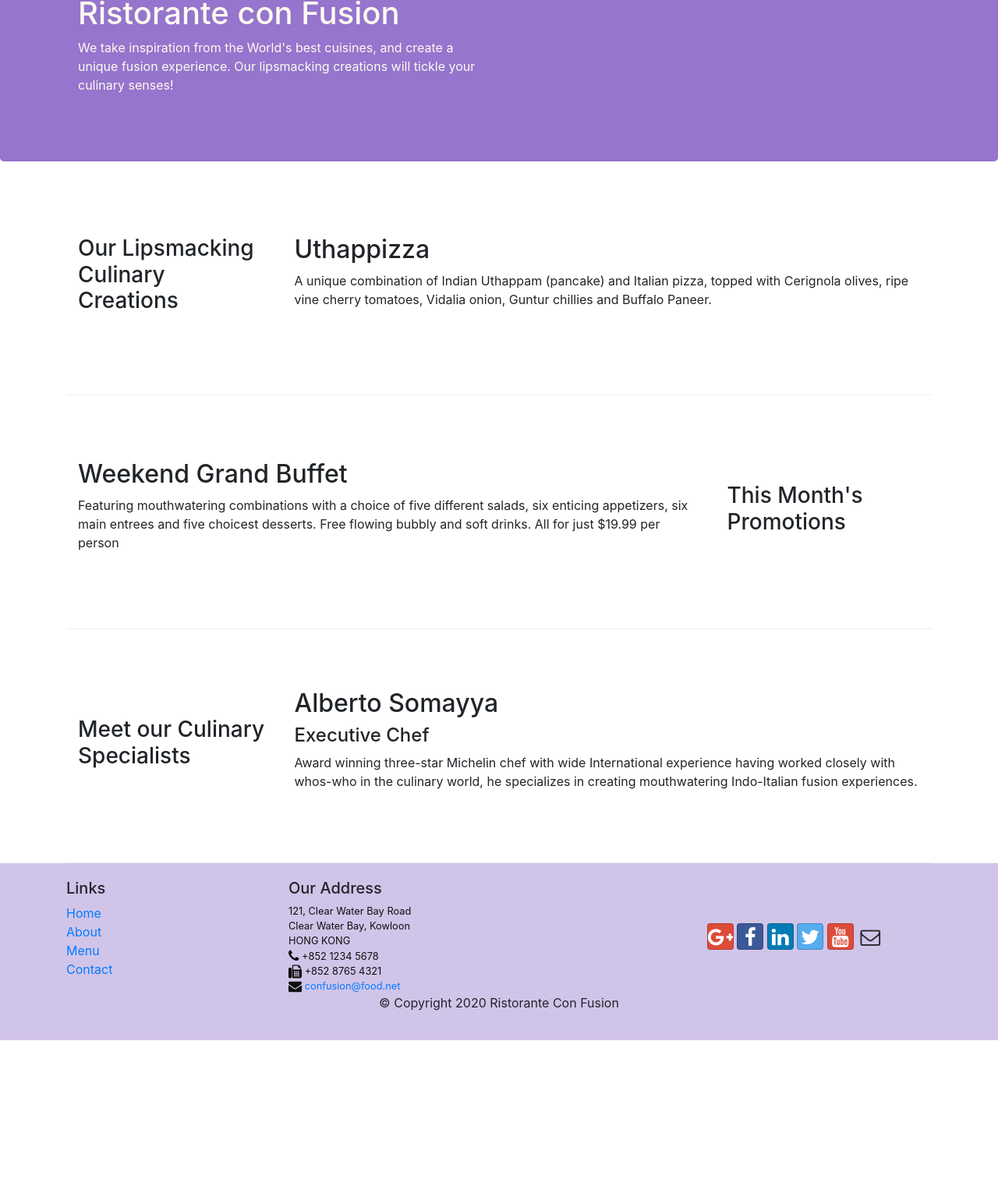
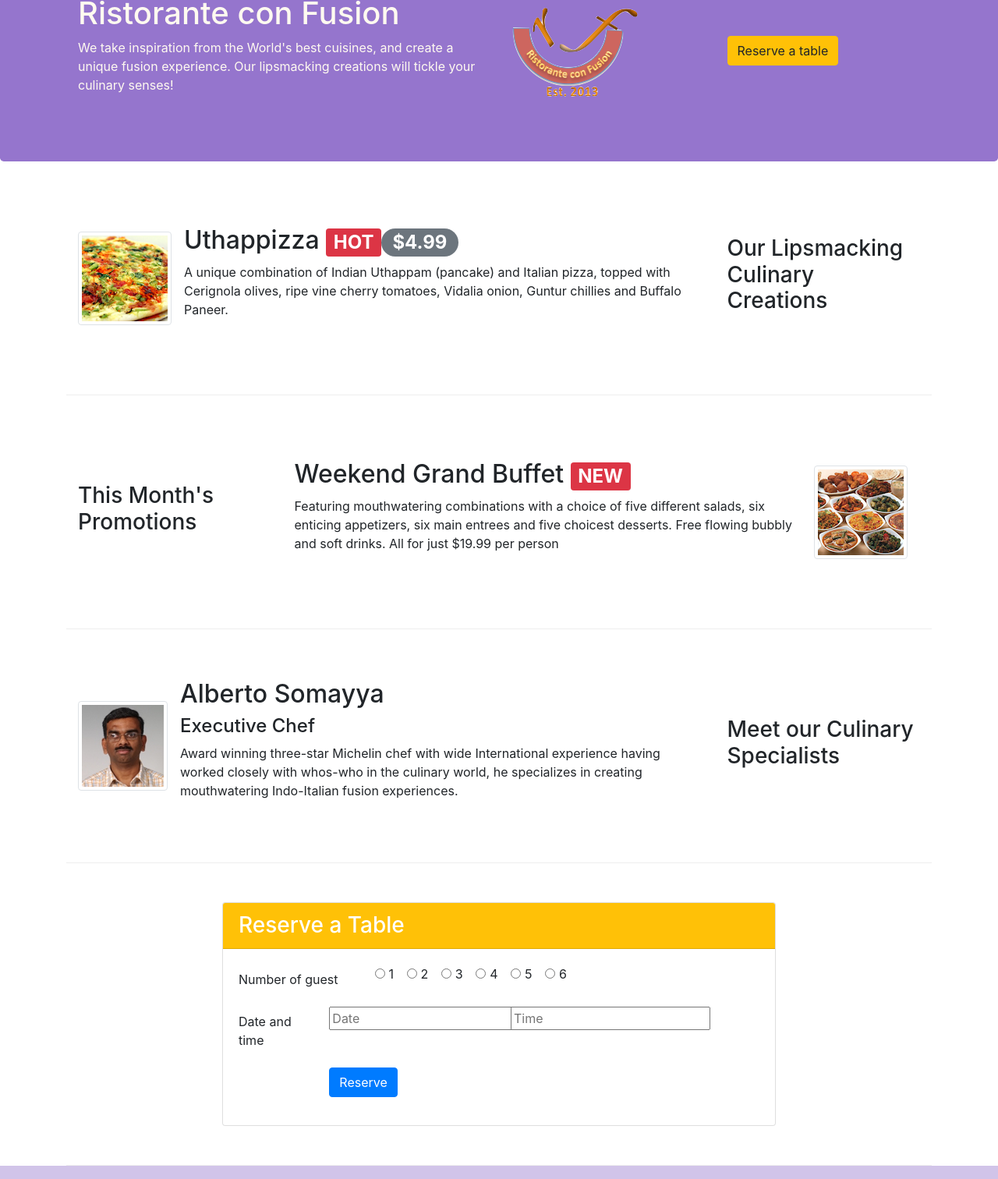
Before and after one commit to Rvranjan99/bootstrap4, a website: page index.html in a window 1280 px wide. Shown: the part 127-1639 px from the top of the page at 78% size. Before the commit the page ends 1461 px from the top, so only its background shows below. Drawn offline with nearby package versions, Linux system fonts and the light colour scheme.

Commit message:
assignment2

```diff
--- a/index.html
+++ b/index.html
@@ -22,7 +22,7 @@
             <button class="navbar-toggler" type="button" data-toggle="collapse" data-target="#Navbar">
                 <span class="navbar-toggler-icon"></span>
             </button>
-            <a class="navbar-brand" href="#"> Ristorante Con Fusion </a>
+            <a class="navbar-brand" href="#"> <img src="img/logo.png" height="30" width="40"> </a>
             <div class="collapse navbar-collapse" id="Navbar">
                 <ul class="navbar-nav mr-auto">
                 <li class="nav-item active"><a class="nav-link" href="#"><span class="fa fa-home fa-lg"></span> Home</a></li>
@@ -44,7 +44,11 @@
                     <h1>Ristorante con Fusion</h1>
                     <p>We take inspiration from the World's best cuisines, and create a unique fusion experience. Our lipsmacking creations will tickle your culinary senses!</p>
                 </div>
-                <div class="col-12 col-sm">
+                <div class="col-12 col-sm-3  align-self-center">
+                    <img src="img/logo.png" class="image-fluid">
+                </div>
+                <div class=" col-12 col-sm align-self-center">
+                    <a href="#formdiv"><button type="button" role="button"  class="btn btn-small btn-warning">Reserve a table</button></a>
                 </div>
             </div>
         </div>
@@ -52,12 +56,22 @@
 
     <div class="container">
         <div class="row row-content align-items-center">
-            <div class="col-12 col-sm-4 col-sm-last col-md-3">
+            <div class="col-12 col-sm-4 order-sm-last col-md-3">
                 <h3>Our Lipsmacking Culinary Creations</h3>
             </div>
-            <div class="col-12 col-sm col-md">
-                <h2>Uthappizza</h2>
-                <p>A unique combination of Indian Uthappam (pancake) and Italian pizza, topped with Cerignola olives, ripe vine cherry tomatoes, Vidalia onion, Guntur chillies and Buffalo Paneer.</p>
+            <div class="col-12 col-sm order-sm-first col-md">
+                <div class="media">
+                    <img class="d-flex mr-3 img-thumbnail align-self-center"
+                            src="img/uthappizza.png" alt="Uthappizza">
+                    <div class="media-body">
+                        <h2 class="mt-0">Uthappizza <span class="badge badge-danger">HOT </span><span class="badge badge-pill badge-secondary"> $4.99</span></h2>
+
+                        <p class="d-none d-sm-block">A unique combination of Indian Uthappam (pancake) and
+                            Italian pizza, topped with Cerignola olives, ripe vine
+                            cherry tomatoes, Vidalia onion, Guntur chillies and
+                            Buffalo Paneer.</p>
+                    </div>
+                </div>
             </div>
         </div>
 
@@ -66,9 +80,18 @@
             <div class="col-12 col-sm-4 col-md-3">
                 <h3>This Month's Promotions</h3>
             </div>
-            <div class="col order-sm-first col-sm col-md">
-                <h2>Weekend Grand Buffet</h2>
-                <p>Featuring mouthwatering combinations with a choice of five different salads, six enticing appetizers, six main entrees and five choicest desserts. Free flowing bubbly and soft drinks. All for just $19.99 per person </p>
+            <div class="col  col-sm col-md ">
+                <div class="media">
+                    <div class="media-body">
+                        <h2>Weekend Grand Buffet <span class="badge badge-danger">NEW </span></h2>
+                        <p class="d-none d-sm-block">Featuring mouthwatering combinations with a choice of five different salads, six enticing appetizers, six main entrees and five choicest desserts. Free flowing bubbly and soft drinks. All for just $19.99 per person </p>
+                    </div>
+                    <img class="d-flex mr-3 img-thumbnail align-self-center"
+                            src="img/buffet.png" alt="Weekend Grand Buffet">
+
+                </div>
+
+
             </div>
         </div>
 
@@ -76,12 +99,74 @@
             <div class="col-12 col-sm-4 col-md-3">
                 <h3>Meet our Culinary Specialists</h3>
             </div>
-            <div class="col-12 col-sm col-md">
-                <h2>Alberto Somayya</h2>
-                <h4>Executive Chef</h4>
-                <p>Award winning three-star Michelin chef with wide International experience having worked closely with whos-who in the culinary world, he specializes in creating mouthwatering Indo-Italian fusion experiences. </p>
+            <div class="col-12  order-sm-first col-sm col-md">
+                <div class="media">
+                    <img class="d-flex mr-3 img-thumbnail align-self-center"
+                            src="img/alberto.png" alt="Alberto Somayya">
+                    <div class="media-body">
+                        <h2 class="mt-0">Alberto Somayya</h2>
+                        <h4>Executive Chef</h4>
+                        <p class="d-none d-sm-block">Award winning three-star Michelin chef with wide
+                            International experience having worked closely with
+                            whos-who in the culinary world, he specializes in
+                            creating mouthwatering Indo-Italian fusion experiences.
+                            </p>
+                    </div>
+                </div>
             </div>
         </div>
+                <div class="row row-content">
+            <div class="col-12 col-sm-8 offset-sm-2 " id="formdiv">
+                <div class="card">
+                    <h3 class="card-header bg-warning text-white">Reserve a Table</h3>
+                    <div class="card-body">
+                        <form>
+                            <div class="form-group row">
+                                <label for="nguest" class="col-12 col-sm-3 col-form-label">Number of guest</label>
+                                <div class="col-sm-8" id="nguest">
+                                    <div class="form-check form-check-inline">
+                                        <label class="form-check-label"> <input type="radio" class="form-check-input" name="optradio">1</label>
+                                    </div>
+                                    <div class="form-check form-check-inline">
+                                        <label class="form-check-label"> <input type="radio" class="form-check-input" name="optradio">2</label>
+                                    </div>
+                                    <div class="form-check form-check-inline">
+                                        <label class="form-check-label"> <input type="radio" class="form-check-input" name="optradio">3</label>
+                                    </div>
+                                    <div class="form-check form-check-inline">
+                                        <label class="form-check-label"> <input type="radio" class="form-check-input" name="optradio">4</label>
+                                    </div>
+                                    <div class="form-check form-check-inline">
+                                        <label class="form-check-label"> <input type="radio" class="form-check-input" name="optradio">5</label>
+                                    </div>
+                                    <div class="form-check form-check-inline">
+                                        <label class="form-check-label"> <input type="radio" class="form-check-input" name="optradio">6</label>
+                                    </div>
+
+                                </div>
+                            </div>
+                            <div class="form-group row">
+                                <label for="dt" class="col-10 col-md-2 col-form-label">Date and time</label>
+                                <div class="col-10 col-md-4 ">
+                                    <input type="datetime" id="date" name="date" placeholder="Date">
+                                </div>
+                                <div class="col-10 col-md-4">
+                                    <input type="" id="time1" name="time" placeholder="Time">
+                                </div>
+
+                            </div>
+                            <div class="form-group row">
+                                <div class="offset-md-2 col-md-10">
+                                    <button type="submit" class="btn btn-primary">Reserve</button>
+                                </div>
+                            </div>
+                        </form>
+                    </div>
+                </div>
+            </div>
+        </div>
+
+
     </div>
 
     <footer class="footer">
```
Also changed, not shown: aboutus.html (+3 -2 lines), contactus.html (+3 -2 lines), img/alberto.png (added), img/buffet.png (added), img/logo.png (added), img/uthappizza.png (added), 1 other file.
